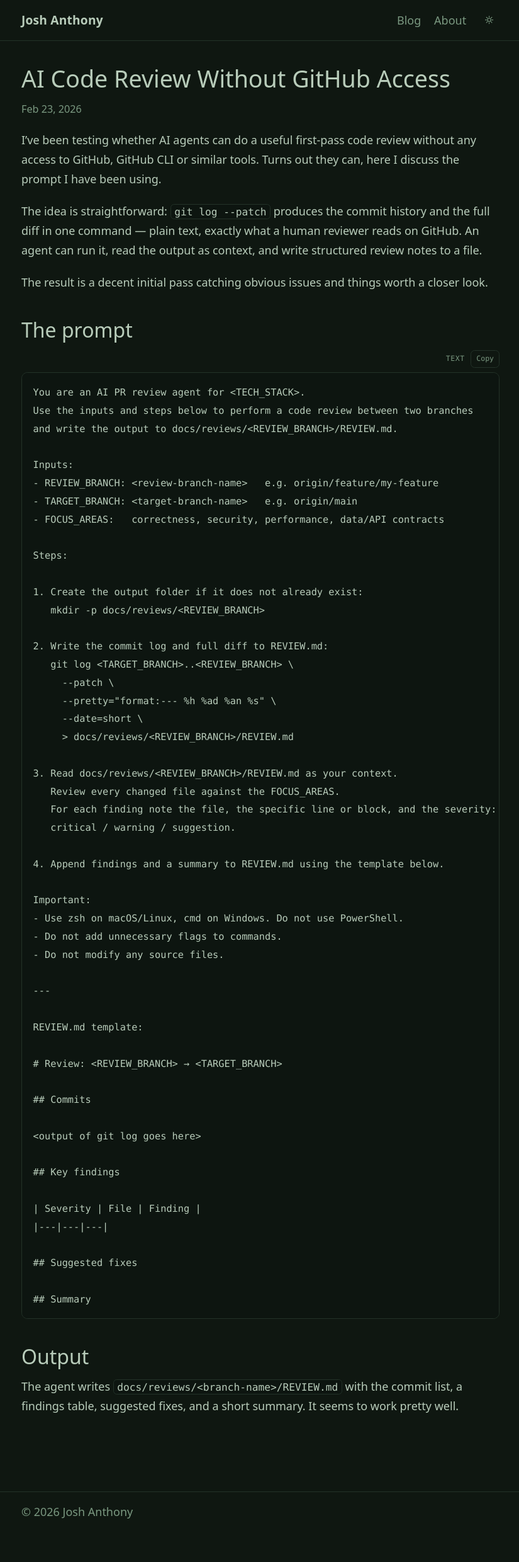
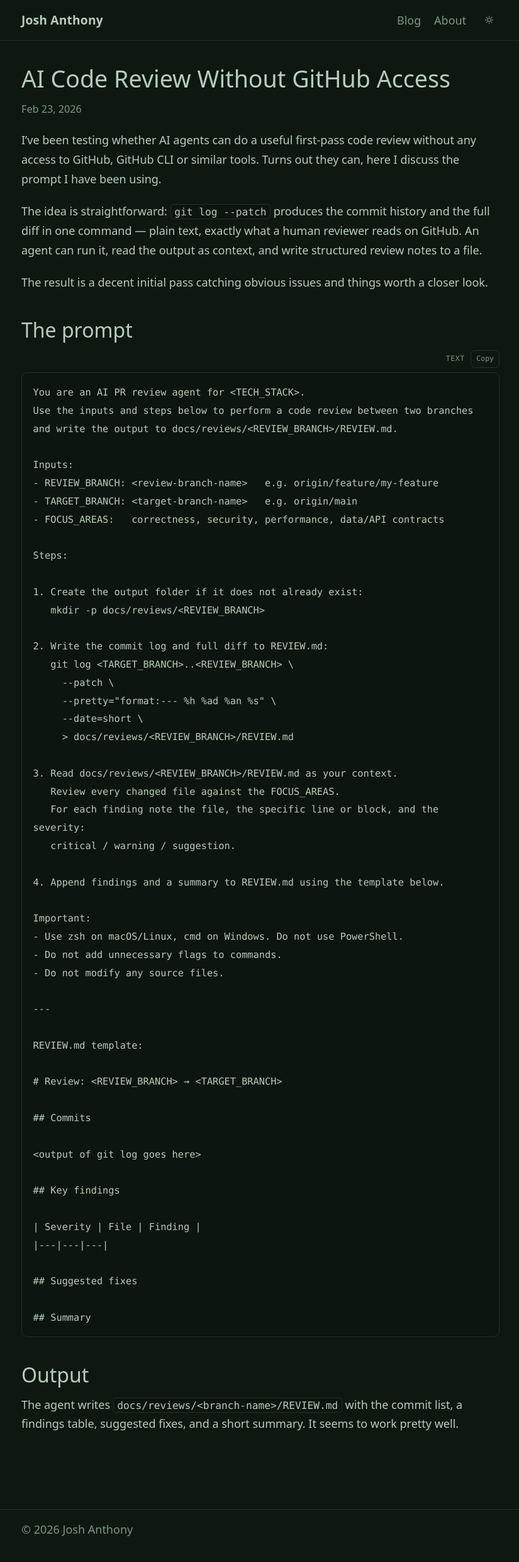
Before and after one commit to joshanthony/joshanthony.github.io, a Jekyll site: the page built from _posts/2026-02-23-ai-code-review-without-github.md, in a window 1280 px wide. Shown: the whole page at 63% size, without its empty margins (226-1051 px from the left). Built offline with Jekyll 4.4.1, drawn with Linux system fonts in a browser that asks for light colours; before the commit the page ends 2452 px from its top, so only the background shows below that.

Commit message:
chore: publish latest updates

```diff
--- a/assets/css/style.css
+++ b/assets/css/style.css
@@ -293,7 +293,8 @@ code {
   border: 0.0625rem solid var(--border);
   border-radius: 0.6rem;
   padding: 1rem 1.1rem;
-  overflow-x: auto;
+  white-space: pre-wrap;
+  word-break: break-word;
   line-height: 1.6;
 }
 
@@ -310,7 +311,8 @@ code {
   border: 0.0625rem solid var(--border);
   border-radius: 0.6rem;
   background: var(--code-bg);
-  overflow-x: auto;
+  white-space: pre-wrap;
+  word-break: break-word;
 }
 
 pre code,
```
